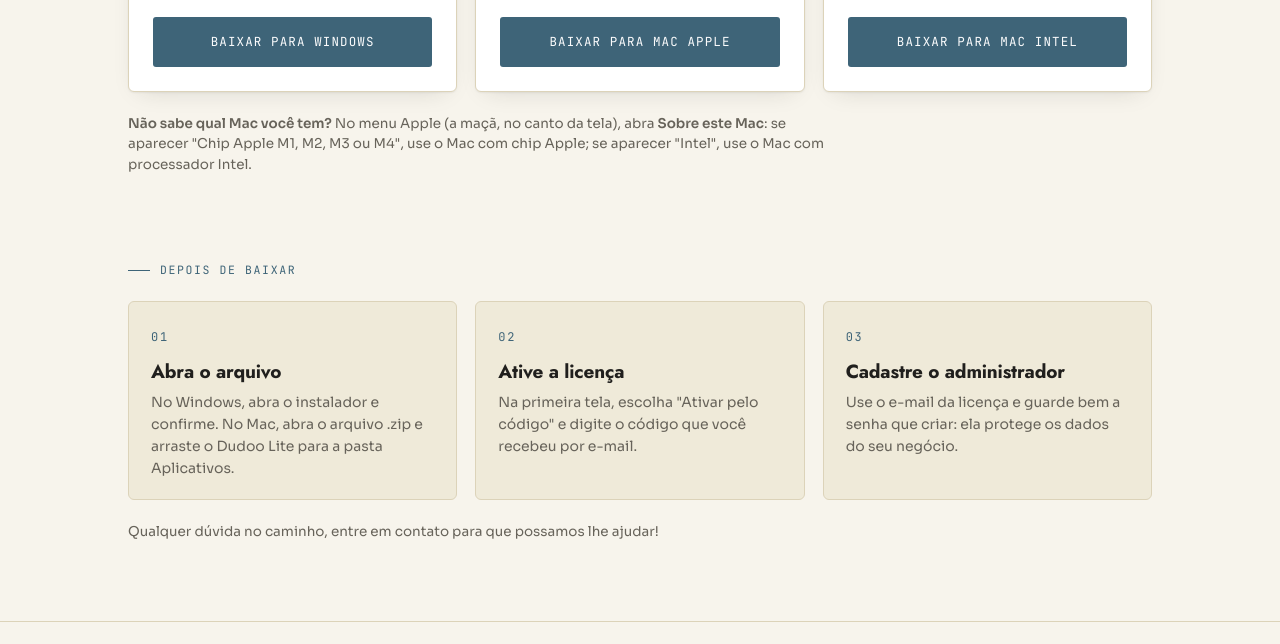
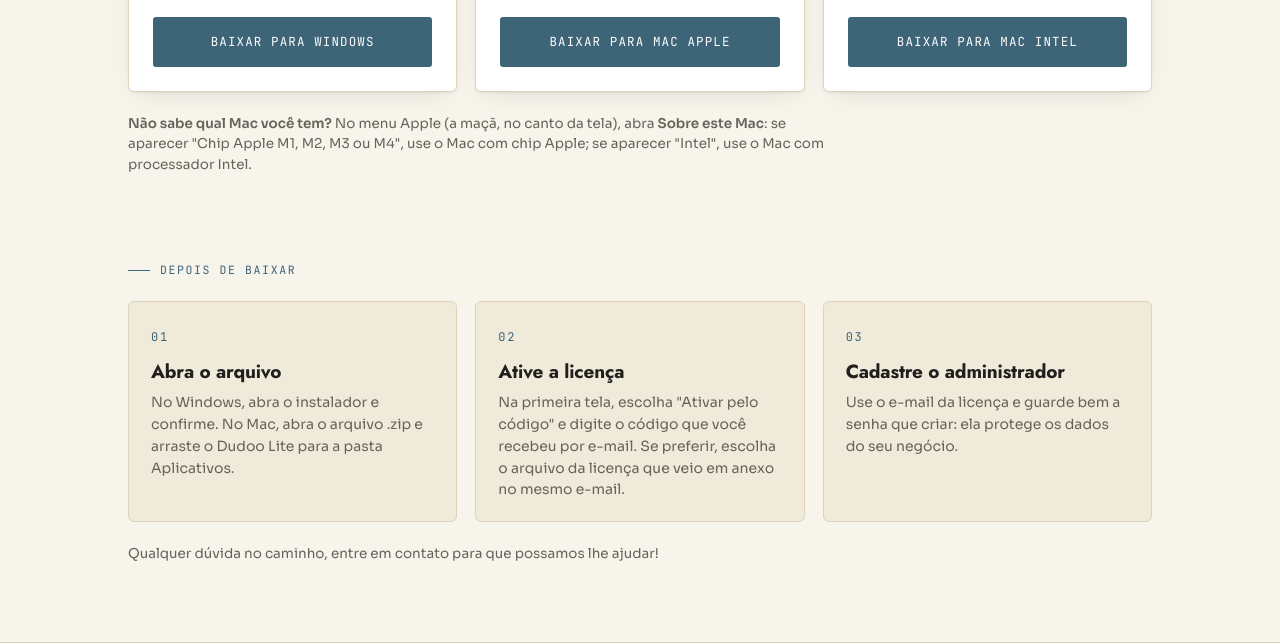
Before and after one commit to eduardoarqt-gif/dudoo-site, a plain HTML site: page baixar/index.html in a window 1280 px wide. Shown: the part 676-1320 px from the top of the page. Drawn offline with Linux system fonts and the light colour scheme; no server answers.

Commit message:
Baixar: ativar pelo codigo ou pelo arquivo da licenca

```diff
--- a/baixar/index.html
+++ b/baixar/index.html
@@ -118,7 +118,7 @@
   <span class="tag">Depois de baixar</span>
   <div class="passos">
     <div class="passo"><h3>Abra o arquivo</h3><p>No Windows, abra o instalador e confirme. No Mac, abra o arquivo .zip e arraste o Dudoo Lite para a pasta Aplicativos.</p></div>
-    <div class="passo"><h3>Ative a licença</h3><p>Na primeira tela, escolha "Ativar pelo código" e digite o código que você recebeu por e-mail.</p></div>
+    <div class="passo"><h3>Ative a licença</h3><p>Na primeira tela, escolha "Ativar pelo código" e digite o código que você recebeu por e-mail. Se preferir, escolha o arquivo da licença que veio em anexo no mesmo e-mail.</p></div>
     <div class="passo"><h3>Cadastre o administrador</h3><p>Use o e-mail da licença e guarde bem a senha que criar: ela protege os dados do seu negócio.</p></div>
   </div>
   <p class="ajuda">Qualquer dúvida no caminho, entre em contato para que possamos lhe ajudar!</p>
```
